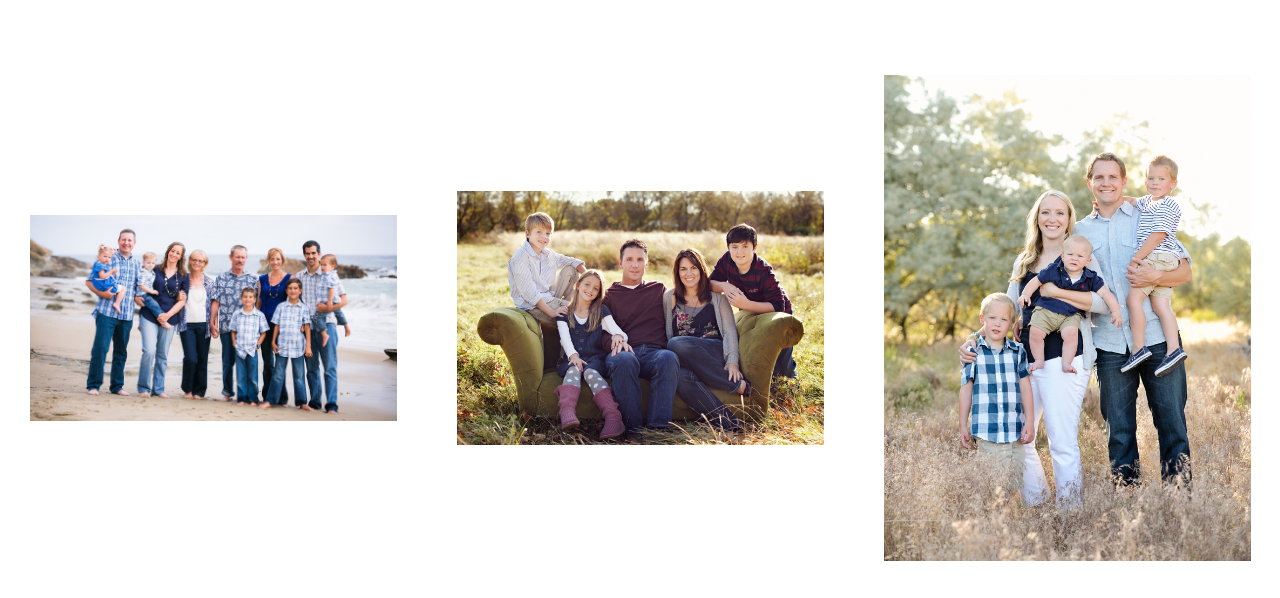
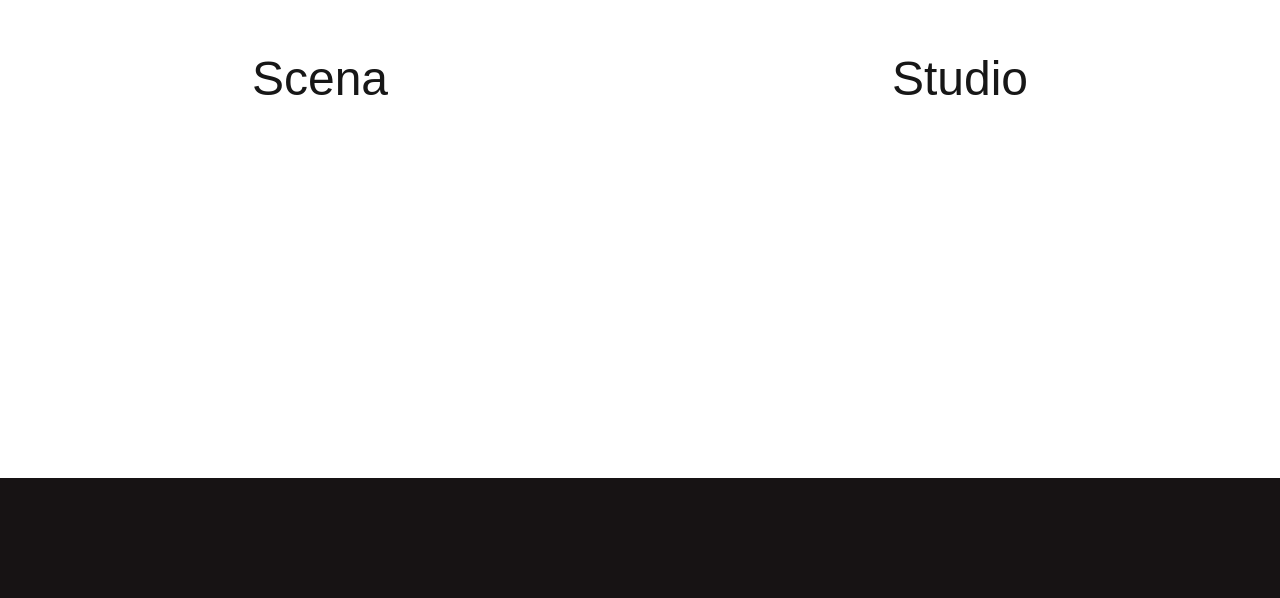
Before and after one commit to Lewissimo/loveduetcorrect, a Next.js app: page / in a window 1280 px wide. Shown: the part 4182-4780 px from the top of the page. Built offline with nearby package versions, Linux system fonts and the light colour scheme.

Commit message:
final style

```diff
--- a/components/About.tsx
+++ b/components/About.tsx
@@ -2,6 +2,7 @@ import React, { ReactNode, useEffect, useState } from 'react';
 import { Box, Grid, Typography } from '@mui/material';
 import AboutDetails from './AboutDetails';
 import { section_ } from './exData';
+import Link from 'next/link';
 
 type section = {
   title: string;
@@ -57,7 +58,7 @@ const About: React.FC = () => {
           </Typography>
             ))
           }
-          <span style={{color: 'blue', cursor: 'pointer'}} onClick={()=>{setDetails(<AboutDetails title={element.title} text={element.textDetailsParagraphs} backFunction={handleCheckDetails}/>)}}>...więcej</span>
+          <Link href={'#about'} style={{color: 'blue', cursor: 'pointer'}} onClick={()=>{setDetails(<AboutDetails title={element.title} text={element.textDetailsParagraphs} backFunction={handleCheckDetails}/>)}}>...więcej</Link>
         </Grid>
           ))
         }
--- a/components/Galery.tsx
+++ b/components/Galery.tsx
@@ -1,13 +1,38 @@
-import React from 'react'
-import GallerySlider from './GalerySlider'
-import { Box } from '@mui/material'
+import React, { useState } from 'react';
+import GallerySlider from './GalerySlider';
+import { Box, Grid } from '@mui/material';
 
 const Galery = () => {
+  const [type, setType] = useState<"scene" | 'studio' | null>(null);
+
   return (
-    <Box id='galery' minHeight={'100vh'} display={'flex'} flexDirection={'column'} justifyContent={'center'} >
-      <GallerySlider />
-      </Box>
-  )
-}
+    <Box id='galery' minHeight={'100vh'} display={'flex'} flexDirection={'column'} justifyContent={'center'} position={'relative'}>
+      {type ? (
+        type === 'scene' ? (
+          <GallerySlider type={'scene'} backFunction={() => setType(null)} />
+        ) : (
+          <GallerySlider type={'studio'} backFunction={() => setType(null)} />
+        )
+      ) : (
+        <Grid container sx={{fontSize: '3em', cursor: 'pointer'}}>
+          <Grid xs={12} sm={6} onClick={() => setType('scene')} item sx={{display: 'flex', justifyContent: 'center', alignItems: 'center'}}>
+            <Box sx={{
+              '&:hover': {
+                textDecoration: 'underline'
+              }
+            }}>Scena</Box>
+          </Grid>
+          <Grid xs={12} sm={6} onClick={() => setType('studio')} item sx={{display: 'flex', justifyContent: 'center', alignItems: 'center'}}>
+            <Box sx={{
+              '&:hover': {
+                textDecoration: 'underline'
+              }
+            }}>Studio</Box>
+          </Grid>
+        </Grid>
+      )}
+    </Box>
+  );
+};
 
-export default Galery
+export default Galery;
--- a/components/GalerySlider.tsx
+++ b/components/GalerySlider.tsx
@@ -11,12 +11,12 @@ import Image from 'next/image';
 import { Box } from '@mui/material';
 
 const images = [
-  '/slide1.jpg',  // Ensure these are accessible URLs
+  '/slide1.jpg',
   '/slide2.jpg',
   '/slide3.jpg',
 ];
 
-const GallerySlider: React.FC = () => {
+const GallerySlider = ({type, backFunction}: {type: 'scene' | 'studio' | null, backFunction:(element: null | 'scene' | 'studio') => void}) => {
   const [open, setOpen] = useState<boolean>(false);
   const [currentImage, setCurrentImage] = useState<number>(0);
 
@@ -39,7 +39,7 @@ const GallerySlider: React.FC = () => {
     return (
       <IconButton
         onClick={onClick}
-        style={{ position: 'absolute', left: 0, top: '50%', transform: 'translateY(-50%)', zIndex: 1, color: 'black' }}
+        style={{ position: 'absolute', left: 0, top: '50%', transform: 'translateY(-50%)', zIndex: 1, color: 'white' }}
       >
         <ArrowBackIosNewIcon sx={{color:'white'}}/>
       </IconButton>
@@ -48,7 +48,6 @@ const GallerySlider: React.FC = () => {
 
   const settings = {
     dots: true,
-
     infinite: true,
     speed: 500,
     slidesToShow: 3,
@@ -71,20 +70,28 @@ const GallerySlider: React.FC = () => {
   const handlePrev = () => setCurrentImage((currentImage + images.length - 1) % images.length);
   const handleClose = () => setOpen(false);
   const handleImageClick = (index: number) => {
-    console.log(`Image ${index} clicked.`);
     setCurrentImage(index);
     setOpen(true);
   };
 
   return (
     <Box>
+      <IconButton
+
+        onClick={() => backFunction(null)}
+        style={{ position: 'absolute', left: 16, top: 16, zIndex: 10, color: 'white' }}
+      >
+        <ArrowBackIosNewIcon sx={{ color: 'white' }} />
+      </IconButton>
+
       <Slider {...settings}>
         {images.map((img, index) => (
-          <Box height={'700px'} padding={'30px'} display={'flex !important'} justifyContent={'center'} alignItems={'center'}  key={index} onClick={() => handleImageClick(index)} >
+          <Box height={'700px'} padding={'30px'} display={'flex !important'} justifyContent={'center'} alignItems={'center'} key={index} onClick={() => handleImageClick(index)}>
             <Image src={img} alt={`Slide ${index}`} width={300} height={200} layout='responsive' />
           </Box>
         ))}
       </Slider>
+
       <Dialog open={open} onClose={handleClose} maxWidth="md" fullWidth>
         <IconButton onClick={handleClose} style={{ position: 'absolute', right: 8, top: 8, color: 'white' }}>
           <CloseIcon />
--- a/components/Musicians.tsx
+++ b/components/Musicians.tsx
@@ -116,7 +116,7 @@ const Musicians = () => {
   };
 
   return (
-    <Box sx={{        height: '100vh', display: 'flex', alignItems: 'center', bgcolor: 'white', justifyContent: 'center'
+    <Box id='musicians' sx={{        height: '100vh', display: 'flex', alignItems: 'center', bgcolor: 'white', justifyContent: 'center'
     }}>
 
     <Box
@@ -148,7 +148,7 @@ const Musicians = () => {
             color="primary"
             onClick={toggleMusicians}
             fullWidth
-
+            href='#musicians'
             sx={{fontSize: '1.4em', borderRadius: '25px'}}
             >
             {showMusicians ? 'Zwiń' : 'Rozwiń'}
--- a/components/PhotoComponent.tsx
+++ b/components/PhotoComponent.tsx
@@ -4,7 +4,7 @@ import React from 'react'
 const PhotoComponent = () => {
   return (
     <Box    sx={{
-        height: '100vh',
+        height: '70vh',
         backgroundImage: 'url(/1.jpg)',
         backgroundSize: 'contain',
         backgroundPosition: 'center',
```
